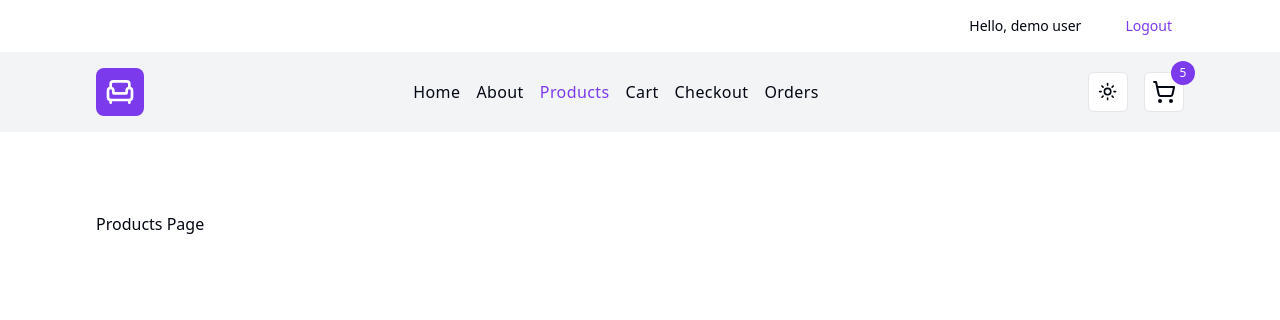
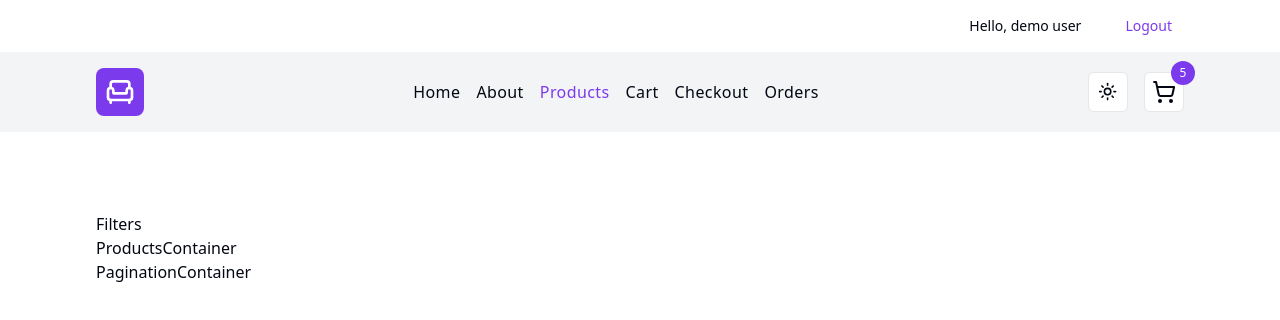
Before and after one commit to NikDoe/store, a React (Vite) app: page /products in a window 1280 px wide. Shown: the top 320 px of the page. Built offline with nearby package versions, Linux system fonts and the light colour scheme.

Commit message:
setup products page components

```diff
--- /dev/null
+++ b/src/components/Filters.tsx
@@ -0,0 +1,9 @@
+function Filters() {
+    return (
+        <div>
+            Filters
+        </div>
+    )
+}
+
+export default Filters
--- /dev/null
+++ b/src/components/PaginationContainer.tsx
@@ -0,0 +1,9 @@
+function PaginationContainer() {
+	return (
+		<div>
+            PaginationContainer
+		</div>
+	);
+}
+
+export default PaginationContainer;
--- /dev/null
+++ b/src/components/ProductsContainer.tsx
@@ -0,0 +1,9 @@
+function ProductsContainer() {
+	return (
+		<div>
+            ProductsContainer
+		</div>
+	);
+}
+
+export default ProductsContainer;
--- /dev/null
+++ b/src/components/ProductsList.tsx
@@ -0,0 +1,9 @@
+function ProductsList() {
+	return (
+		<div>
+            ProductsList
+		</div>
+	);
+}
+
+export default ProductsList;
--- a/src/components/index.ts
+++ b/src/components/index.ts
@@ -11,3 +11,7 @@ export { default as HeroCarousel } from './HeroCarousel';
 export { default as FeaturedProducts } from './FeaturedProducts';
 export { default as SectionTitle } from './SectionTitle';
 export { default as ProductsGrid } from './ProductsGrid';
+export { default as Filters } from './Filters';
+export { default as ProductsContainer } from './ProductsContainer';
+export { default as PaginationContainer } from './PaginationContainer';
+export { default as ProductsList } from './ProductsList';
--- a/src/pages/Products.tsx
+++ b/src/pages/Products.tsx
@@ -1,9 +1,23 @@
-function Products() {
+import { Filters, ProductsContainer, PaginationContainer } from '@/components';
+import { customFetch, type ProductsResponse } from '../utils';
+import { type LoaderFunction } from 'react-router-dom';
+
+const url = '/products';
+
+export const loader: LoaderFunction = async (): Promise<ProductsResponse> => {
+	const response = await customFetch<ProductsResponse>(url);
+
+	return { ...response.data };
+};
+
+const Products = () => {
 	return (
-		<div>
-            Products Page
-		</div>
+		<>
+			<Filters />
+			<ProductsContainer />
+			<PaginationContainer />
+		</>
 	);
-}
+};
 
 export default Products;
```
